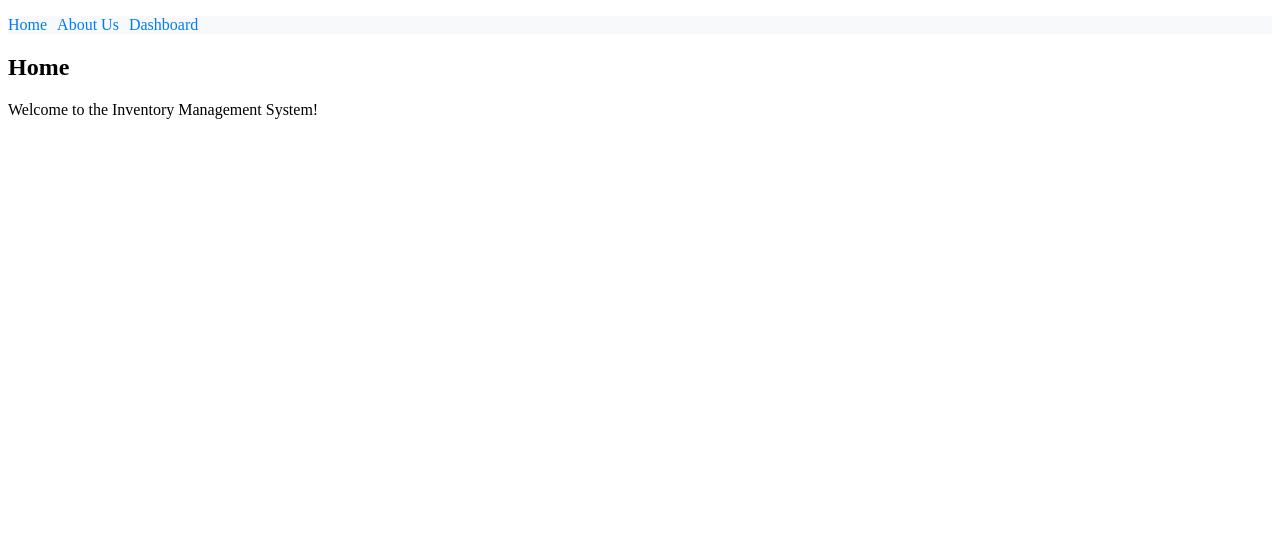
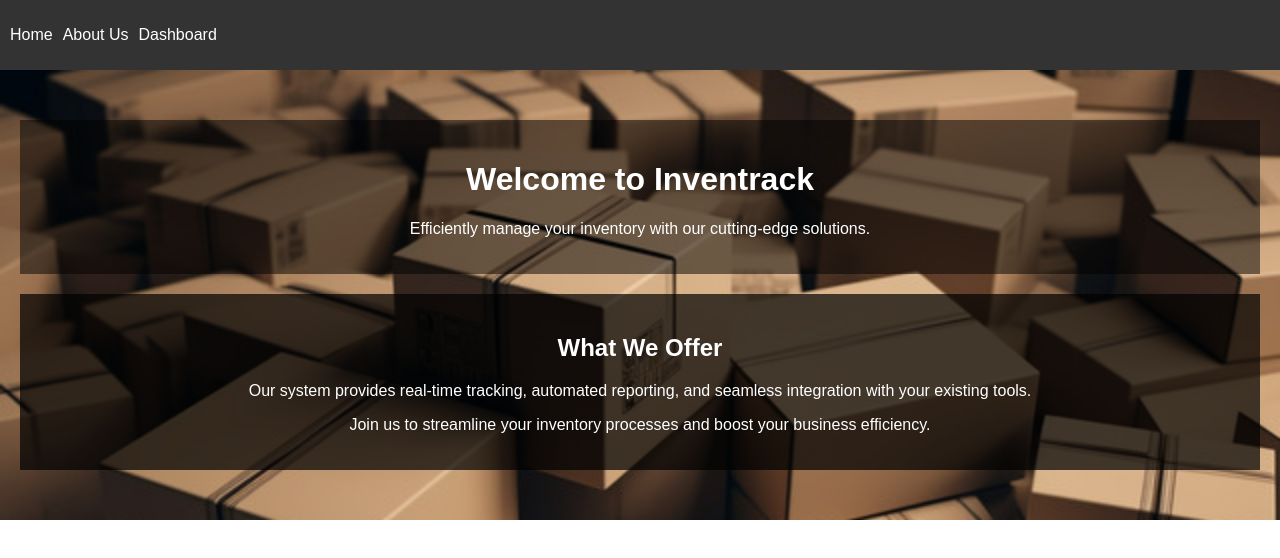
Before and after one commit to josh-tjiauw/inventrack, a React (Create React App) app: page / in a window 1280 px wide. Shown: the top 558 px of the page. Built offline with nearby package versions, Linux system fonts and the light colour scheme.

Commit message:
Adding styling to homepage

```diff
--- a/src/Home.js
+++ b/src/Home.js
@@ -1,10 +1,18 @@
 import React from 'react';
+import './styles.css';
 
 function Home() {
   return (
-    <div>
-      <h2>Home</h2>
-      <p>Welcome to the Inventory Management System!</p>
+    <div className="home">
+      <div className="hero">
+        <h1>Welcome to Inventrack</h1>
+        <p>Efficiently manage your inventory with our cutting-edge solutions.</p>
+      </div>
+      <div className="content">
+        <h2>What We Offer</h2>
+        <p>Our system provides real-time tracking, automated reporting, and seamless integration with your existing tools.</p>
+        <p>Join us to streamline your inventory processes and boost your business efficiency.</p>
+      </div>
     </div>
   );
 }
--- a/src/Navbar.js
+++ b/src/Navbar.js
@@ -1,9 +1,10 @@
 import React from 'react';
 import { Link } from 'react-router-dom';
+import './styles.css';
 
 function Navbar() {
   return (
-    <nav>
+    <nav className="navbar">
       <ul>
         <li><Link to="/">Home</Link></li>
         <li><Link to="/about">About Us</Link></li>
--- a/src/styles.css
+++ b/src/styles.css
@@ -1,23 +1,48 @@
-nav {
-  background-color: #f8f9fa;
- : 10px;
+body {
+  margin: 0;
+  font-family: Arial, sans-serif;
 }
 
-nav ul {
+.navbar {
+  background-color: #333;
+  padding: 10px;
+}
+
+.navbar ul {
   list-style-type: none;
   padding: 0;
 }
 
-nav ul li {
-  display: inline;
+.navbar ul li {
+ display: inline;
   margin-right: 10px;
 }
 
-nav ul li a {
+.navbar ul li a {
   text-decoration: none;
-  color: #007bff;
+  color: white;
 }
 
-nav ul li a:hover {
+.navbar ul li a:hover {
   text-decoration: underline;
 }
+
+.home {
+  background-image: url('../public/media/background.png');
+  background-size: cover;
+  background-position: center;
+  color: white;
+  text-align: center;
+  padding: 50px 20px;
+}
+
+.hero {
+  background: rgba(0, 0, 0, 0.5);
+  padding: 20px;
+}
+
+.content {
+  background: rgba(0, 0, 0, 0.7);
+  padding: 20px;
+  margin-top: 20px;
+}
```
Also changed, not shown: public/media/background.png (added).
